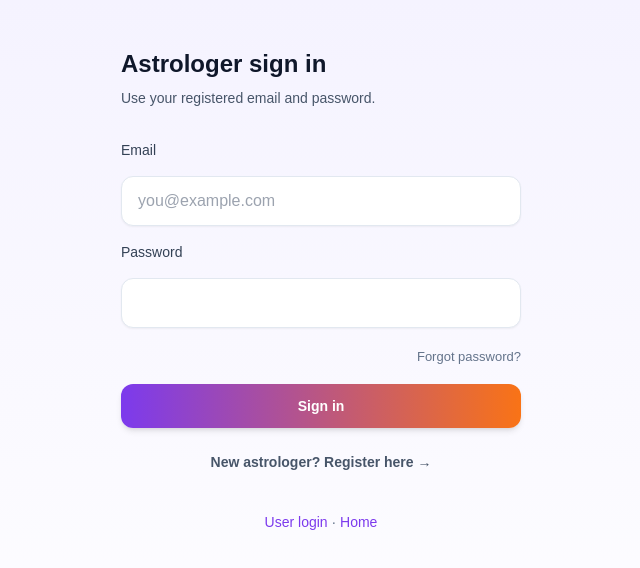
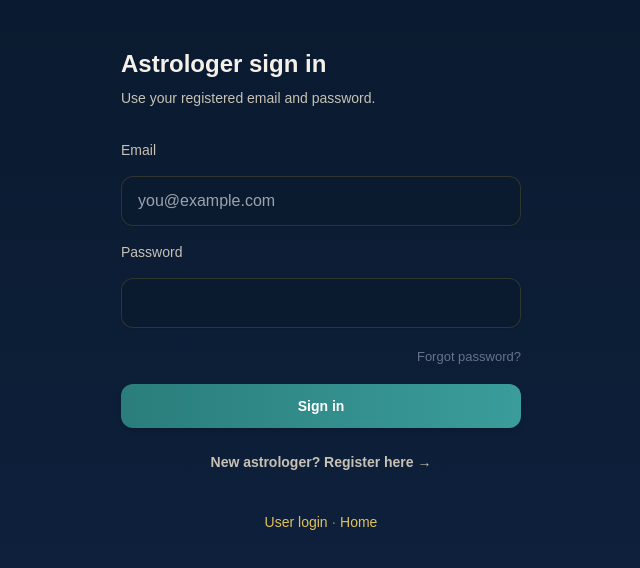
Before and after one commit to rohu123coder/lagnalord-v2, a Next.js app in the folder apps/web/: page /astrologer/login in a window 1280 px wide. Shown: the top 568 px of the page, without its empty margins (319-959 px from the left). Built offline with nearby package versions, Linux system fonts and the light colour scheme; no server answers.

Commit message:
astrologer/login/page.tsx: navy/gold/teal theme

```diff
--- a/apps/web/app/astrologer/login/page.tsx
+++ b/apps/web/app/astrologer/login/page.tsx
@@ -110,24 +110,24 @@ export default function AstrologerLoginPage() {
 
   if (!mounted) {
     return (
-      <div className="flex min-h-screen items-center justify-center bg-slate-50">
-        <div className="h-10 w-10 animate-spin rounded-full border-2 border-violet-500 border-t-transparent" />
+      <div className="flex min-h-screen items-center justify-center bg-[#0A1A2F]">
+        <div className="h-10 w-10 animate-spin rounded-full border-2 border-[#C9A227] border-t-transparent" />
       </div>
     );
   }
 
   return (
-    <div className="min-h-screen bg-gradient-to-b from-violet-50 to-white">
+    <div className="min-h-screen bg-gradient-to-b from-[#0A1A2F] to-[#0F2240]">
       <div className="mx-auto flex max-w-md flex-col px-4 py-12 sm:px-6">
-        <h1 className="text-2xl font-bold text-slate-900">
+        <h1 className="text-2xl font-bold text-[#F5F1E8]">
           Astrologer sign in
         </h1>
-        <p className="mt-2 text-sm text-slate-600">
+        <p className="mt-2 text-sm text-[#C7C2B4]">
           Use your registered email and password.
         </p>
 
         <div className="mt-8 space-y-4">
-          <label className="block text-sm font-medium text-slate-700">
+          <label className="block text-sm font-medium text-[#C7C2B4]">
             Email
           </label>
           <input
@@ -135,10 +135,10 @@ export default function AstrologerLoginPage() {
             autoComplete="email"
             value={email}
             onChange={(e) => setEmail(e.target.value)}
-            className="w-full rounded-xl border border-slate-200 bg-white px-4 py-3 text-slate-900 shadow-sm outline-none ring-violet-500 focus:ring-2"
+            className="w-full rounded-xl border border-[#C9A227]/20 bg-[#0A1A2F] px-4 py-3 text-[#F5F1E8] shadow-sm outline-none ring-[#C9A227] focus:ring-2"
             placeholder="you@example.com"
           />
-          <label className="block text-sm font-medium text-slate-700">
+          <label className="block text-sm font-medium text-[#C7C2B4]">
             Password
           </label>
           <input
@@ -146,7 +146,7 @@ export default function AstrologerLoginPage() {
             autoComplete="current-password"
             value={password}
             onChange={(e) => setPassword(e.target.value)}
-            className="w-full rounded-xl border border-slate-200 bg-white px-4 py-3 text-slate-900 shadow-sm outline-none ring-violet-500 focus:ring-2"
+            className="w-full rounded-xl border border-[#C9A227]/20 bg-[#0A1A2F] px-4 py-3 text-[#F5F1E8] shadow-sm outline-none ring-[#C9A227] focus:ring-2"
           />
           <div className="text-right">
             <Link
@@ -165,24 +165,24 @@ export default function AstrologerLoginPage() {
             type="button"
             disabled={loading}
             onClick={() => void submit()}
-            className="w-full rounded-xl bg-gradient-to-r from-purple-600 to-orange-500 py-3 text-sm font-semibold text-white shadow-md transition hover:opacity-95 disabled:opacity-60"
+            className="w-full rounded-xl bg-gradient-to-r from-[#2A7D7B] to-[#3A9D9B] py-3 text-sm font-semibold text-white shadow-md transition hover:opacity-95 disabled:opacity-60"
           >
             {loading ? "Signing in…" : "Sign in"}
           </button>
           <Link
             href="/astrologer/register"
-            className="block pt-2 text-center text-sm font-semibold text-slate-600 hover:text-violet-700"
+            className="block pt-2 text-center text-sm font-semibold text-[#C7C2B4] hover:text-[#E0C158]"
           >
             New astrologer? Register here →
           </Link>
         </div>
 
-        <p className="mt-10 text-center text-sm text-slate-500">
-          <Link href="/login" className="text-violet-600 hover:underline">
+        <p className="mt-10 text-center text-sm text-[#C7C2B4]/70">
+          <Link href="/login" className="text-[#E0C158] hover:underline">
             User login
           </Link>
           {" · "}
-          <Link href="/" className="text-violet-600 hover:underline">
+          <Link href="/" className="text-[#E0C158] hover:underline">
             Home
           </Link>
         </p>
```
